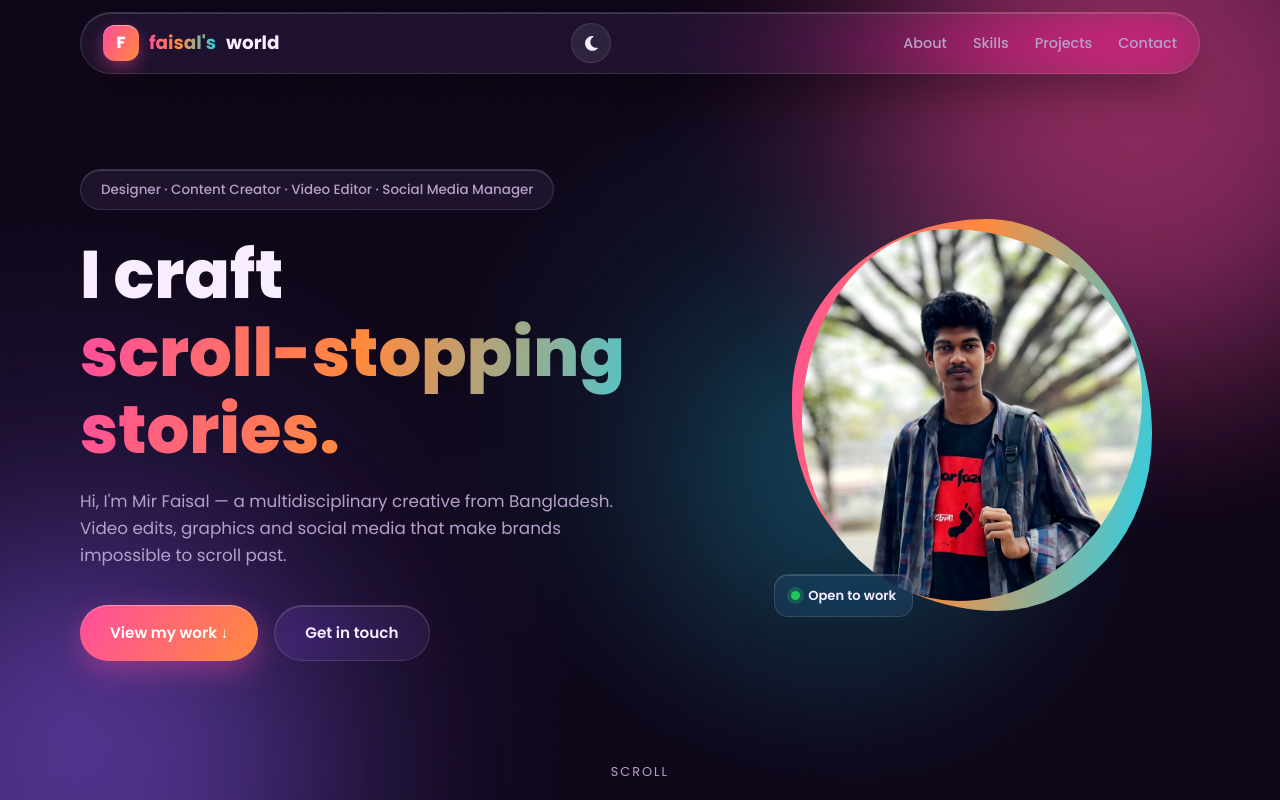
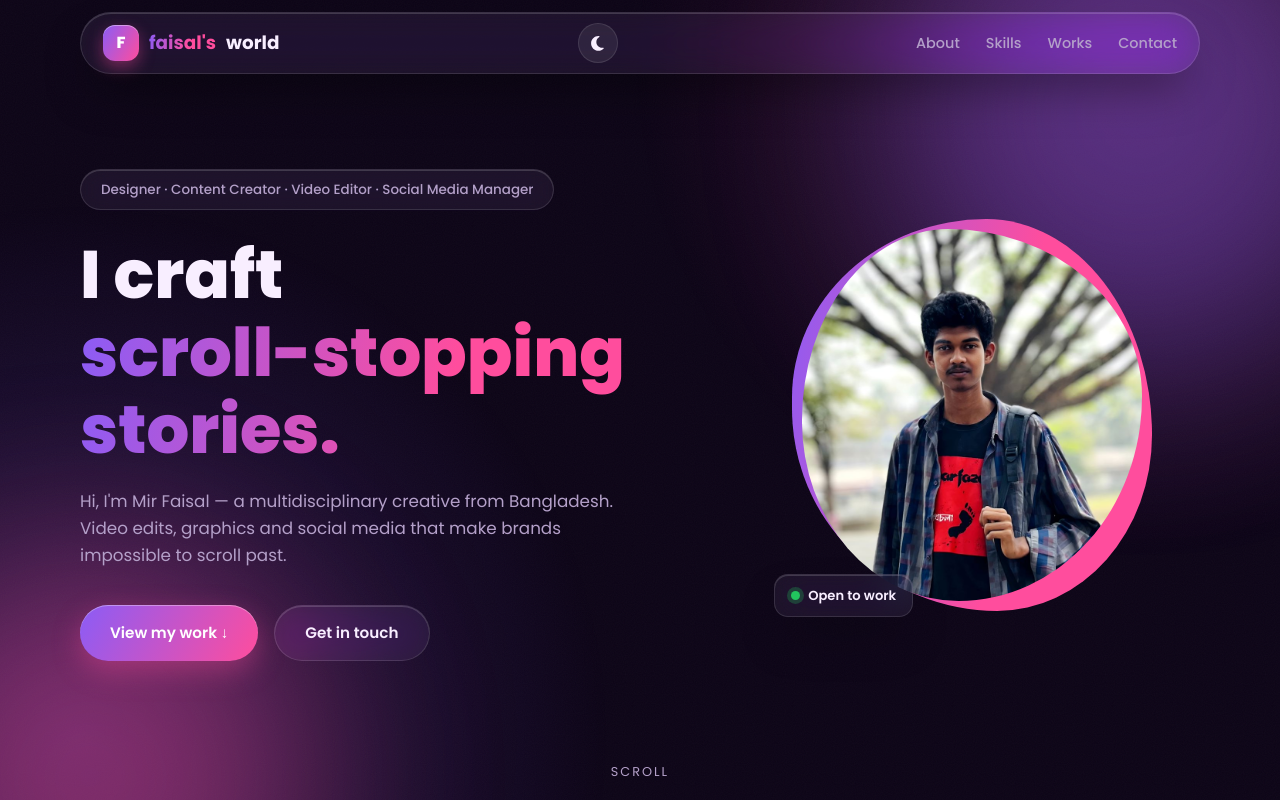
Before and after one commit to jawadur13/Faisal-Portfolio, a React (Vite) app: page / in a window 1280 px wide. Shown: the top 800 px of the page. Built offline with nearby package versions, Linux system fonts and the light colour scheme.

Commit message:
fix: apply data-theme on toggle; simplify palette to violet-pink

```diff
--- a/src/components/Hero.css
+++ b/src/components/Hero.css
@@ -21,7 +21,7 @@
 .blob-1 {
   width: 480px;
   height: 480px;
-  background: var(--pink);
+  background: var(--violet);
   top: -140px;
   right: -100px;
 }
@@ -29,20 +29,10 @@
 .blob-2 {
   width: 420px;
   height: 420px;
-  background: var(--violet);
+  background: var(--pink);
   bottom: -160px;
   left: -120px;
   animation-delay: -5s;
-}
-
-.blob-3 {
-  width: 300px;
-  height: 300px;
-  background: var(--cyan);
-  top: 40%;
-  left: 55%;
-  opacity: calc(var(--blob-opacity) * 0.55);
-  animation-delay: -2s;
 }
 
 @keyframes float {
--- a/src/components/Navbar.jsx
+++ b/src/components/Navbar.jsx
@@ -11,6 +11,7 @@ export default function Navbar() {
   const toggleTheme = () => {
     const next = theme === "dark" ? "light" : "dark";
     setTheme(next);
+    document.documentElement.dataset.theme = next;
     localStorage.setItem("theme", next);
   };
 
@@ -49,7 +50,7 @@ export default function Navbar() {
           <ul className={`links ${open ? "open" : ""}`}>
             <li><a href="#about" onClick={close}>About</a></li>
             <li><a href="#skills" onClick={close}>Skills</a></li>
-            <li><a href="#projects" onClick={close}>Projects</a></li>
+            <li><a href="#works" onClick={close}>Works</a></li>
             <li><a href="#contact" onClick={close}>Contact</a></li>
           </ul>
         </div>
--- a/src/components/Skills.css
+++ b/src/components/Skills.css
@@ -38,7 +38,7 @@
 
 .chip:hover {
   transform: translateY(-3px);
-  border-color: var(--cyan);
+  border-color: var(--violet);
   color: var(--text);
   background: var(--glass-2);
 }
--- a/src/index.css
+++ b/src/index.css
@@ -9,12 +9,10 @@
   --text-muted: #b4a0c9;
 
   --pink: #ff4d9d;
-  --orange: #ff8a3d;
   --violet: #8b5cf6;
-  --cyan: #22d3ee;
 
-  --grad-main: linear-gradient(120deg, var(--pink), var(--orange));
-  --grad-text: linear-gradient(100deg, var(--pink), var(--orange) 45%, var(--cyan));
+  --grad-main: linear-gradient(120deg, var(--violet), var(--pink));
+  --grad-text: linear-gradient(100deg, var(--violet), var(--pink) 60%);
 
   --glass: rgba(255, 255, 255, 0.055);
   --glass-2: rgba(255, 255, 255, 0.1);
@@ -23,9 +21,8 @@
   --shadow-card: 0 24px 48px -16px rgba(0, 0, 0, 0.55);
 
   --mesh:
-    radial-gradient(720px circle at 88% 8%, rgba(255, 77, 157, 0.22), transparent 65%),
-    radial-gradient(800px circle at 5% 90%, rgba(139, 92, 246, 0.24), transparent 65%),
-    radial-gradient(520px circle at 62% 52%, rgba(34, 211, 238, 0.12), transparent 70%);
+    radial-gradient(760px circle at 88% 8%, rgba(255, 77, 157, 0.2), transparent 65%),
+    radial-gradient(820px circle at 6% 92%, rgba(139, 92, 246, 0.26), transparent 65%);
   --noise-opacity: 0.035;
   --blob-opacity: 0.4;
   --switch-track: rgba(255, 255, 255, 0.08);
@@ -42,9 +39,7 @@
   --text-muted: #6d5a85;
 
   --pink: #e63d86;
-  --orange: #f2712a;
   --violet: #7a45e0;
-  --cyan: #0e9fc4;
 
   --glass: rgba(255, 255, 255, 0.55);
   --glass-2: rgba(255, 255, 255, 0.85);
@@ -53,9 +48,8 @@
   --shadow-card: 0 24px 48px -20px rgba(108, 68, 190, 0.28);
 
   --mesh:
-    radial-gradient(720px circle at 88% 8%, rgba(230, 61, 134, 0.14), transparent 65%),
-    radial-gradient(800px circle at 5% 90%, rgba(122, 69, 224, 0.14), transparent 65%),
-    radial-gradient(520px circle at 62% 52%, rgba(14, 159, 196, 0.08), transparent 70%);
+    radial-gradient(760px circle at 88% 8%, rgba(230, 61, 134, 0.13), transparent 65%),
+    radial-gradient(820px circle at 6% 92%, rgba(122, 69, 224, 0.16), transparent 65%);
   --noise-opacity: 0.05;
   --blob-opacity: 0.25;
   --switch-track: rgba(42, 25, 64, 0.07);
@@ -181,7 +175,7 @@ a {
 }
 
 .btn-primary:hover {
-  box-shadow: 0 16px 40px rgba(255, 138, 61, 0.45), inset 0 1px 0 rgba(255, 255, 255, 0.35);
+  box-shadow: 0 16px 40px rgba(139, 92, 246, 0.45), inset 0 1px 0 rgba(255, 255, 255, 0.35);
 }
 
 .btn-ghost {
```
Also changed, not shown: public/favicon.svg.
